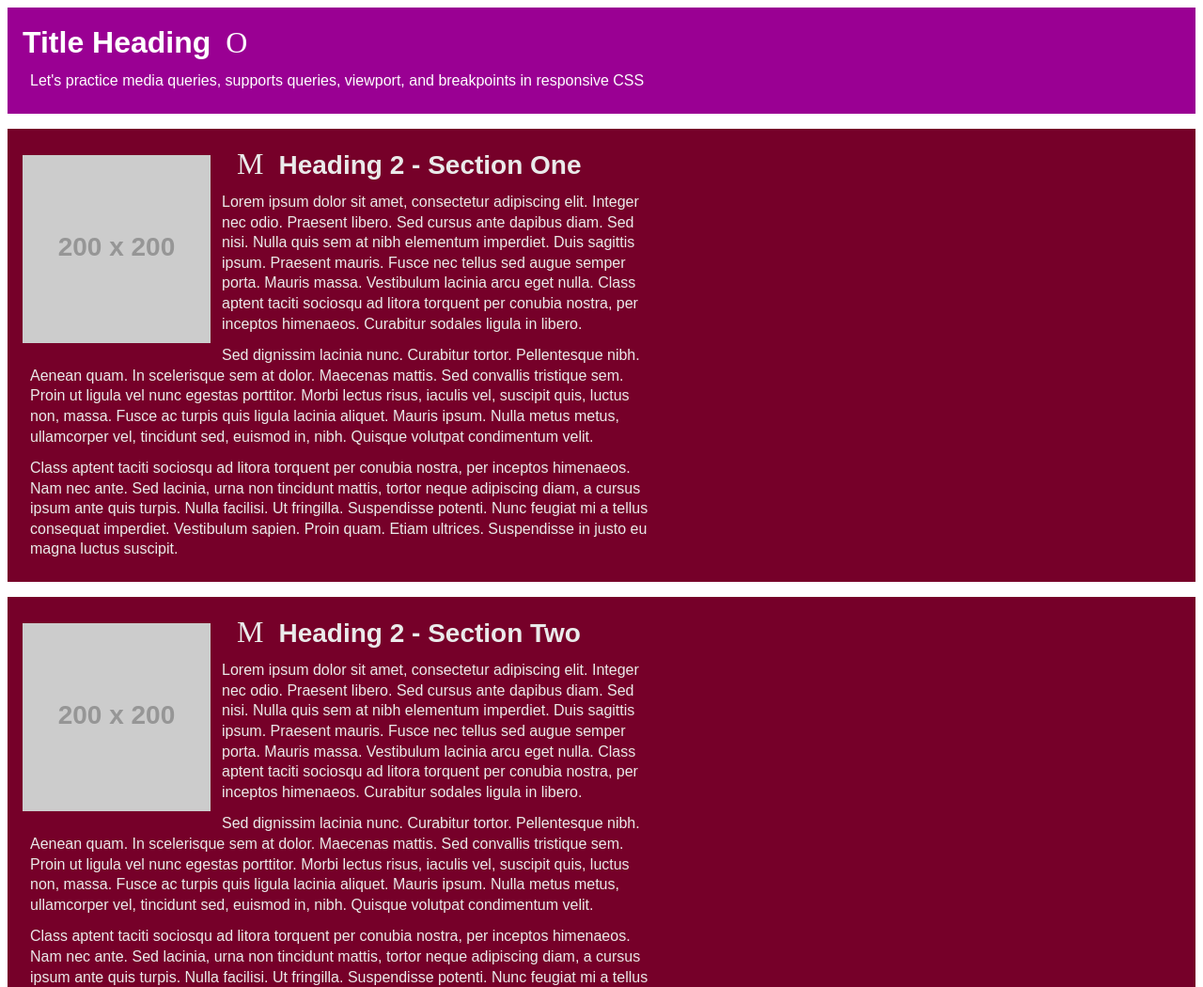
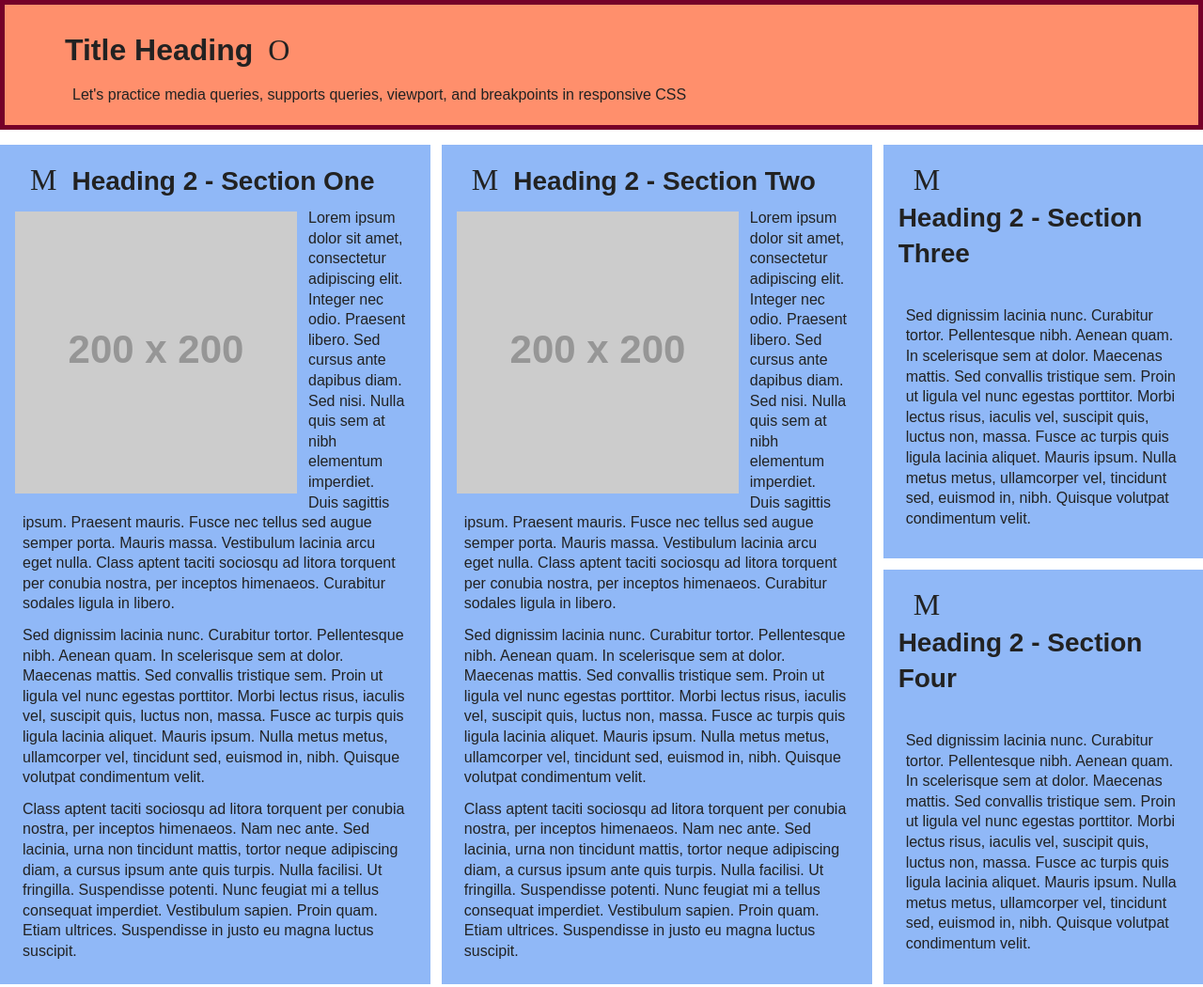
Before and after one commit to crgille3/viewport, a plain HTML site: page index.html.html in a window 1280 px wide. Shown: the top 1050 px of the page at 94% size. Drawn offline with Linux system fonts and the light colour scheme; placeholder pictures from the web are drawn by us; some icons are missing.

Commit message:
edit 2
reset, dark mode, feature query, sizes

```diff
--- a/GILLES.styles.css
+++ b/GILLES.styles.css
@@ -1,8 +1,50 @@
-/* YOUR NAME GOES HERE */
+/* Cheyenne Gilles */
 
 /* --------------- ADD CSS RESET TO THE FILE HERE --------------- */
 
-
+html, body, div, span, applet, object, iframe,
+h1, h2, h3, h4, h5, h6, p, blockquote, pre,
+a, abbr, acronym, address, big, cite, code,
+del, dfn, em, img, ins, kbd, q, s, samp,
+small, strike, strong, sub, sup, tt, var,
+b, u, i, center,
+dl, dt, dd, ol, ul, li,
+fieldset, form, label, legend,
+table, caption, tbody, tfoot, thead, tr, th, td,
+article, aside, canvas, details, embed,
+figure, figcaption, footer, header, hgroup,
+menu, nav, output, ruby, section, summary,
+time, mark, audio, video {
+	margin: 0;
+	padding: 0;
+	border: 0;
+	font-size: 100%;
+	font: inherit;
+	vertical-align: baseline;
+}
+/* HTML5 display-role reset for older browsers */
+article, aside, details, figcaption, figure,
+footer, header, hgroup, menu, nav, section {
+	display: block;
+}
+body {
+	line-height: 1;
+}
+ol, ul {
+	list-style: none;
+}
+blockquote, q {
+	quotes: none;
+}
+blockquote:before, blockquote:after,
+q:before, q:after {
+	content: '';
+	content: none;
+}
+table {
+	border-collapse: collapse;
+	border-spacing: 0;
+}
 
 /* ----- AUTOPREFIXER FOR VS CODE WAS USED FOR VENDOR PREFIXES ----- */
 /* ---------- VARIABLES ---------- */
@@ -31,10 +73,28 @@
 
 /* ----- CHECK FOR USER DARK MODE PREFERENCE ----- */
 /* --------------- BEGIN USER PREFERS DARK COLOR SCHEME QUERY --------------- */
-
 /* CHANGE THE BODY'S BACKGROUND COLOR TO THE DARK GRAY IF THE USER PREFERS DARK MODE */
 
+@media (prefers-color-scheme: dark){
+
+    body{
+        background-color: var(--dark-gray);
+    }
+}
+
 /* --------------- END USER PREFERS DARK COLOR SCHEME QUERY --------------- */
+
+
+
+
+/* --------------- BEGIN WORKING FEATURE QUERY OF CHOICE --------------- */
+@supports (flex: 5px) {
+    .feature {
+        border: 5px solid var(--red);
+    }
+}
+
+/* --------------- END WORKING FEATURE QUERY OF CHOICE --------------- */
 
 
 
@@ -150,7 +210,9 @@ img{
 
 /* ---------- SMALL SCREEN STYLES ---------- */
 /* --------------- BEGIN SMALL SCREEN SIZES --------------- */
-    /* header, footer{
+@media screen and (min-width:576px){
+
+    header, footer{
         background-color: var(--lime-green);
         color: var(--dark-gray);
     }
@@ -175,14 +237,16 @@ img{
     img{
         width: 200px;
         max-width: 200px;
-    } */
+    }
+}
 /* --------------- END SMALL SCREEN SIZES --------------- */
 
 
 
 /* ---------- MEDIUM SCREEN STYLES ---------- */
 /* --------------- BEGIN MEDIUM SCREEN SIZES --------------- */
-    /* header, footer{
+@media screen and (min-width: 768px){
+    header, footer{
         background-color: var(--black);
         color: var(--white);
     }
@@ -207,14 +271,17 @@ img{
     #seven{
         grid-column: 3/4;
         grid-row: 3/5;
-    } */
+    }
+}
+
 /* --------------- END MEDIUM SCREEN SIZES --------------- */
 
 
 
 /* ---------- LARGE SCREEN STYLES ---------- */
 /* --------------- BEGIN LARGE SCREEN SIZES --------------- */
-    /* header, footer{
+@media screen and (min-width:992px){
+    header, footer{
         background-color: var(--lime-green);
         color: var(--dark-gray);
     }
@@ -245,24 +312,27 @@ img{
 
     #seven, #eight{
         grid-row: 3/4;
-    } */
+    }
+}
+
 /* --------------- END LARGE SCREEN SIZES --------------- */
 
 
 
 /* ---------- ADJUSTING RESPONSIVE IMAGE SIZE ---------- */
 /* --------------- BEGIN RESPONSIVE IMAGE ADJUST SIZES --------------- */
-    /* img{
+    img{
         width: 300px;
         max-width: 300px;
-    } */
+    }
 /* --------------- END RESPONSIVE IMAGE ADJUST SIZES --------------- */
 
 
 
 /* ---------- EXTRA LARGE SCREEN STYLES ---------- */
 /* --------------- BEGIN EXTRA LARGE SCREEN SIZES --------------- */
-    /* header, footer{
+@media screen and (min-width:1200px){
+    header, footer{
         background-color: var(--orange);
         padding-left: 5%;
     }
@@ -327,5 +397,7 @@ img{
 
     #three p, #four p, #five p, #six p{
         padding-top: 2em;
-    } */
+    }
+}
+
 /* --------------- END EXTRA LARGE SCREEN SIZES --------------- */
--- a/index.html.html
+++ b/index.html.html
@@ -18,7 +18,7 @@
         <link rel="stylesheet" href="GILLES.styles.css">
     </head>
     <body>
-        <header>
+        <header class="feature">
             <h1>Title Heading</h1><span class="icon" aria-hidden="true">O</span>
             <p>Let's practice media queries, supports queries, viewport, and breakpoints in responsive CSS</p>
         </header>
```
